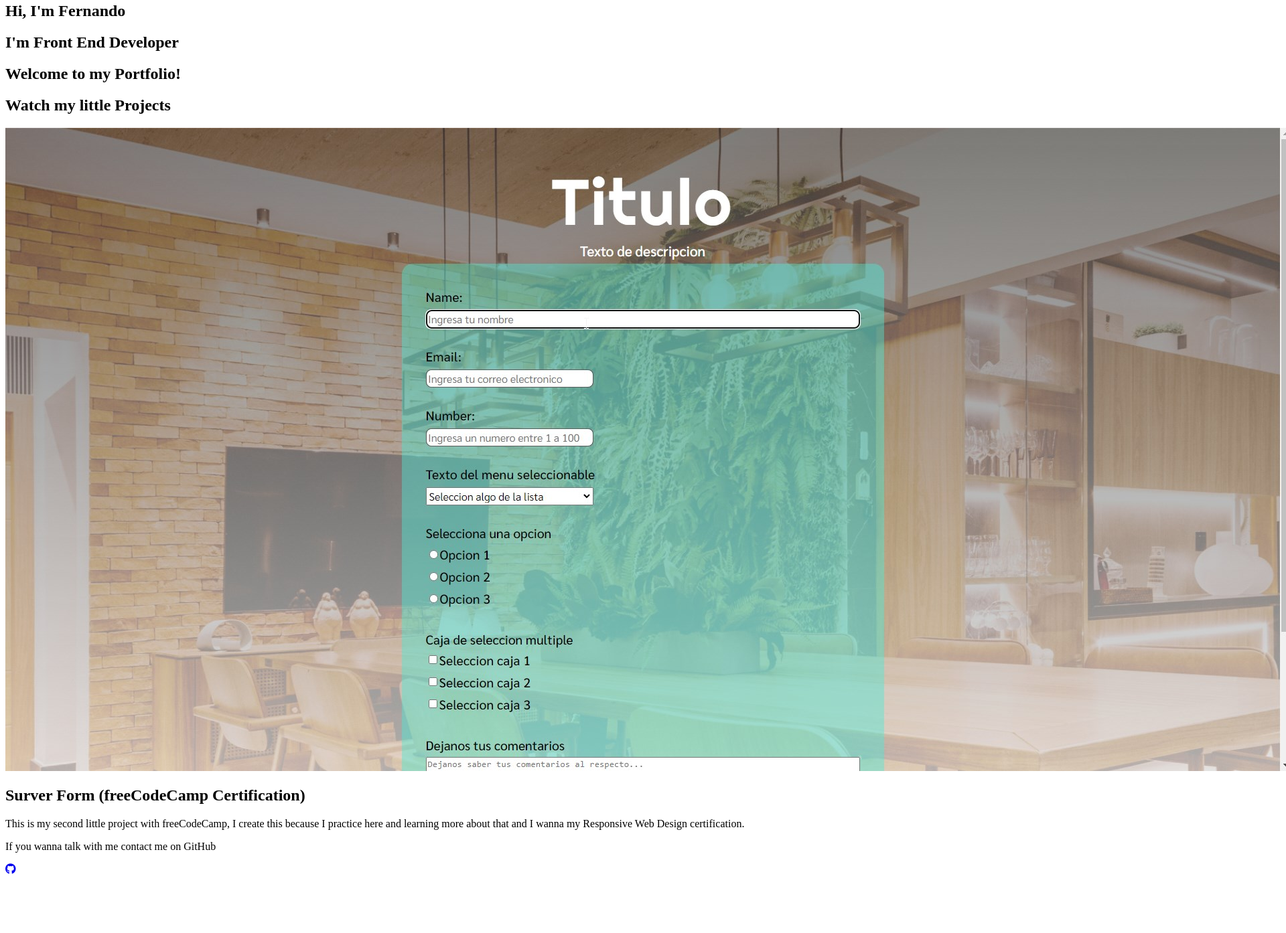
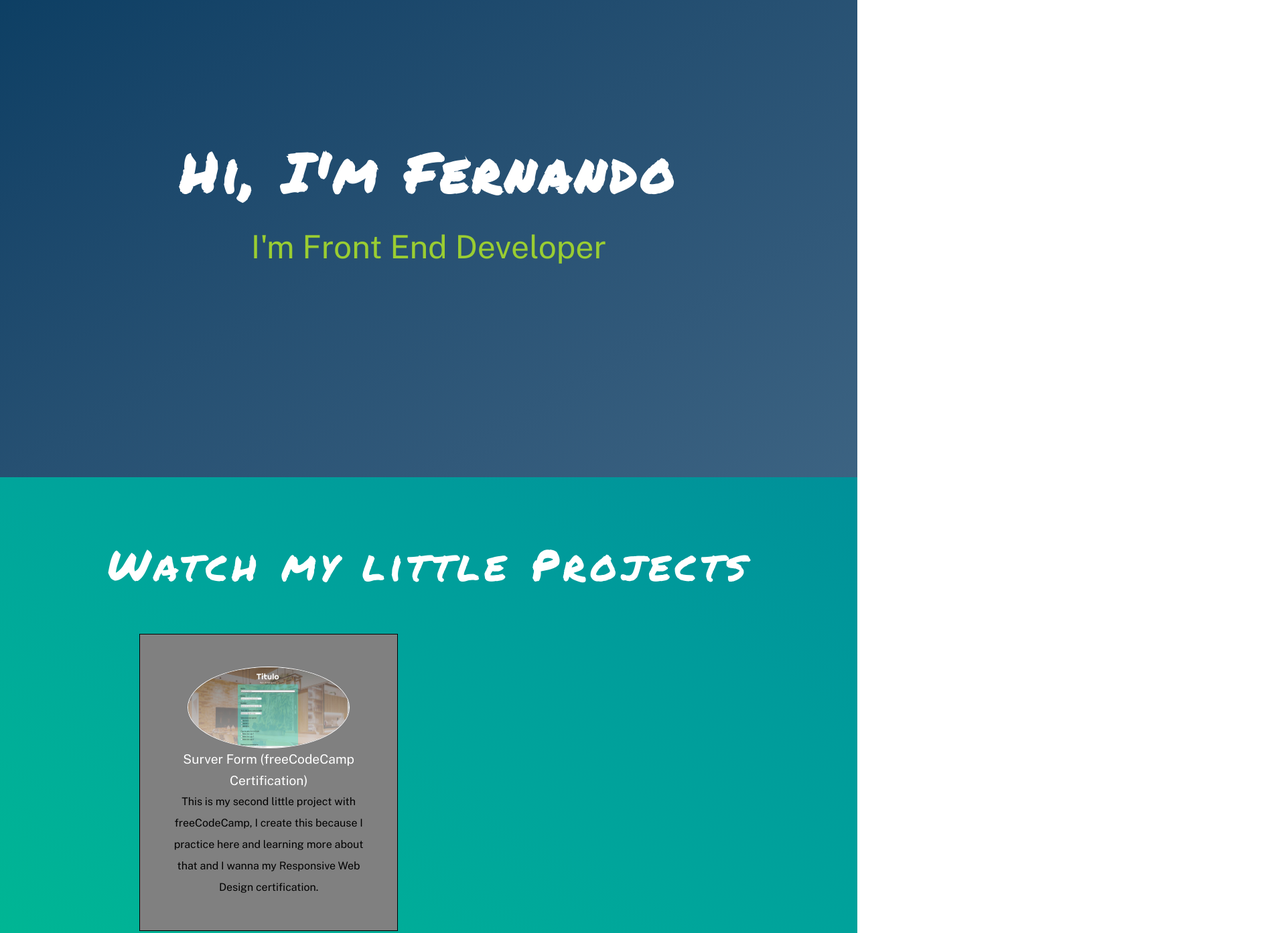
Before and after one commit to FernandoBLC/personal-portfolio-webpage, a plain HTML site: page index.html in a window 1280 px wide. Shown: the part 87-1481 px from the top of the page at 67% size, 1920 px wide, since content can reach past the window. Before the commit the page ends 1403 px from the top, so only its background shows below. Drawn offline with nearby package versions, Linux system fonts and the light colour scheme.

Commit message:
projec-final-v1

```diff
--- a/css/style.css
+++ b/css/style.css
@@ -1,3 +1,198 @@
-.navbar ul li{
+/*
+font-family: 'Permanent Marker', cursive;
+font-family: 'Public Sans', sans-serif;
+*/
+img{
+    width: 100%;
+    height: auto;
+}
+
+body {
+    margin: 0;
+}
+
+#navbar ul li{
+    list-style: none;
+}
+
+#navbar a{
     text-decoration: none;
+    display: block;
+    padding: 0.5rem 1rem 0.5rem 1rem;
+
 }
+
+#navbar{
+    display: flex;
+    justify-content: flex-end;
+    position: fixed;
+    top: 0;
+    left: 0;
+    background-image: linear-gradient(to right top, #2d3436, #3a4244, #475053, #555f62, #636e72);
+    width: 100%;
+}
+
+#navbar ul{
+    display: flex;
+    margin-right: 0.2rem;
+}
+
+#navbar li a{
+    text-transform: uppercase;
+    font-family: 'Public Sans', sans-serif;
+    font-size: 1rem;
+    font-weight: 400;
+    margin: 0;
+    color: #A3D777;
+}
+
+#navbar li a:hover{
+    color: #F9F871;
+    background: rgba(128, 128, 128, 0.726);
+}
+
+.design-welcome {
+    height: 100vh;
+    width: 100%;
+    display: flex;
+    flex-direction: column;
+    justify-content: center;
+    align-items: center;
+    background-color: #2d3436;
+    background-image: linear-gradient(to right bottom, #0a3d62, #19466a, #265072, #31597a, #3c6382);;
+    line-height: 7rem;
+}
+
+.design-welcome h1{
+    font-family: 'Permanent Marker', cursive;
+    font-size: 5rem;
+    font-weight: 600;
+    color: white;
+    margin: 0;
+    letter-spacing: 0.4rem;
+}
+
+.design-welcome h2{
+    font-family: 'Public Sans', sans-serif;
+    font-size: 3rem;
+    font-weight: 400;
+    margin: 0;
+    color: yellowgreen;
+}
+
+img{
+    width: 15rem;
+    height: auto;
+    margin: 0 auto;
+    border: 0.1rem solid white;
+    border-radius: 50%;
+    transition: 1s;
+}
+
+img:hover{
+    border-radius: 0%;
+    border: 0rem solid black;
+}
+
+.design-projects{
+    height: 100vh;
+    width: 100%;
+    display: flex;
+    flex-direction: column;
+    justify-content: center;
+    align-items: center;
+    background-color: #2d3436;
+    background-image: linear-gradient(to right top, #00b992, #00af98, #00a59b, #009b9b, #009099);
+    line-height: 7rem;
+}
+
+.design-projects h1{
+    text-align: center;
+    font-family: 'Permanent Marker', cursive;
+    font-size: 4rem;
+    font-weight: 300;
+    color: white;
+    margin: 0;
+    letter-spacing: 0.4rem;
+}
+
+.design-projects div{
+    padding: 3rem;
+}
+
+.project-tile {
+    display: flex;
+    flex-direction: column;
+    max-width: 18rem;
+    width: 100%;
+    line-height: 2rem;
+    border: 0.1rem solid black;
+    background: gray;
+}
+
+.project-tile h2{
+    font-family: 'Public Sans', sans-serif;
+    text-align: center;
+    font-size: 1.2rem;
+    font-weight: 400;
+    margin: 0;
+    color: white;
+}
+
+.project-tile h2 a{
+    text-decoration: none;
+    color: white;
+}
+
+.project-tile h2 a:hover{
+    color: #006688;
+}
+
+.project-tile p{
+    font-family: 'Public Sans', sans-serif;
+    text-align: center;
+    font-size: 1rem;
+    font-weight: 400;
+    margin: 0;
+    color: black;
+}
+
+.design-contact {
+    height: 100vh;
+    width: 100%;
+    display: flex;
+    flex-direction: column;
+    justify-content: center;
+    align-items: center;
+    background-color: #2d3436;
+    background-image: linear-gradient(to right top, #3e517f, #545a8d, #6b649a, #826da5, #9a76b0);
+    line-height: 7rem;
+}
+
+.design-contact p{
+    font-family: 'Public Sans', sans-serif;
+    text-align: center;
+    font-size: 4rem;
+    font-weight: 600;
+    margin: 0;
+    color: black;
+}
+
+.design-contact a i{
+    font-size: 4rem;
+    color:rgb(0, 0, 0);
+    background: rgb(255, 255, 255);
+    padding: 0.5rem;
+    border-radius: 50%;
+}
+
+@media (min-width: 820px){
+    .design-contact p{
+        font-size: 3rem;
+    }
+
+    .design-contact{
+        line-height: 3.5rem;
+    }
+
+}
--- a/index.html
+++ b/index.html
@@ -5,7 +5,8 @@
     <meta http-equiv='X-UA-Compatible' content='IE=edge'>
     <title>Personal Portfolio WebPage By FernandoBL(Certification freeCodeCamp)</title>
     <meta name='viewport' content='width=device-width, initial-scale=1'>
-
+    <!--Font style-->
+    <link href="https://fonts.googleapis.com/css2?family=Permanent+Marker&family=Public+Sans:ital,wght@0,100;0,200;0,300;0,400;0,500;0,600;0,700;0,800;0,900;1,100;1,200;1,300;1,400;1,500;1,600;1,700;1,800;1,900&display=swap" rel="stylesheet">
     <!--Normalize css-->
     <link rel='stlysheet' type='text/css' media='screen' href='css/normalize.css'>
     <!---->
@@ -28,22 +29,22 @@
         </header>
     </section>
 
-    <div id="full-structure">
+    <div id="full-structure" class="full-structure">
 
-        <section id="welcome-section">
+        <section id="welcome-section" class="design-welcome">
             <h1 id="welcome-message">Hi, I'm Fernando</h1>
             <h2>I'm Front End Developer</h2>
-            <h2>Welcome to my Portfolio!</h2>
         </section>
 
-        <section id="projects">
-            <div id="projects-structure">
-            <h2 id="project-title">Watch my little Projects</h2>
+        <section id="projects" class="design-projects">
+            <div id="projects-structure" class="p1">
+            <h1 id="project-title">Watch my little Projects</h1>
             <div id="projects-presentation">
 
                 <div class="project-tile" id="pro1">
                     <img src="images/pro1.jpg">
-                    <h2>Surver Form (freeCodeCamp Certification)</h2>
+                    <h2><a href="https://github.com/FernandoBLC/surver-form">
+                        Surver Form (freeCodeCamp Certification)</a></h2>
                     <p>
                         This is my second little project with freeCodeCamp,
                         I create this because I practice here and learning
@@ -56,9 +57,11 @@
             </div>
         </section>
 
-        <section id="contact">
+        <section id="contact" class="design-contact">
                 <p>If you wanna talk with me contact me on GitHub</p>
-                <a href="https://github.com/FernandoBLC"><i class="fab fa-github"></i></a>
+                <a id="profile-link" href="https://github.com/FernandoBLC" target="_blank">
+                    <i class="fab fa-github"></i>
+                </a>
         </section>
 
         <section id="footer-section">
```
